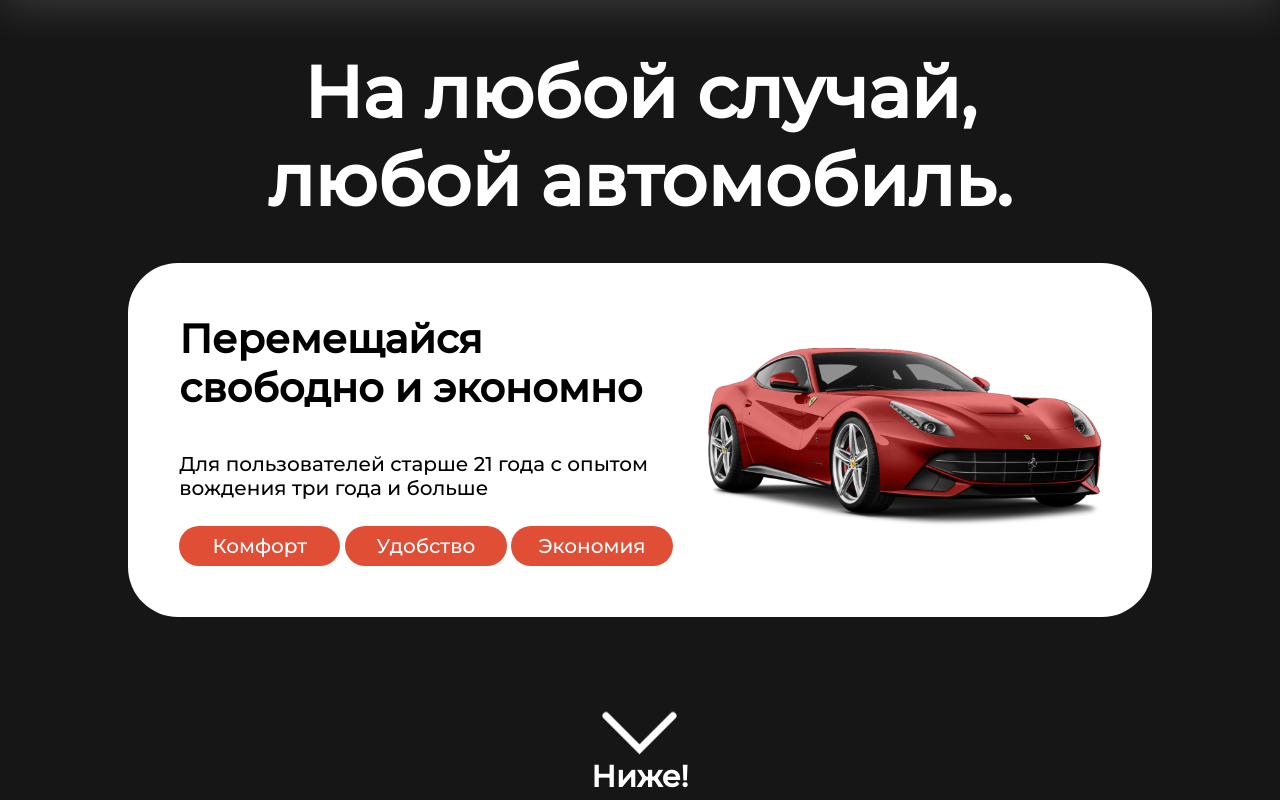
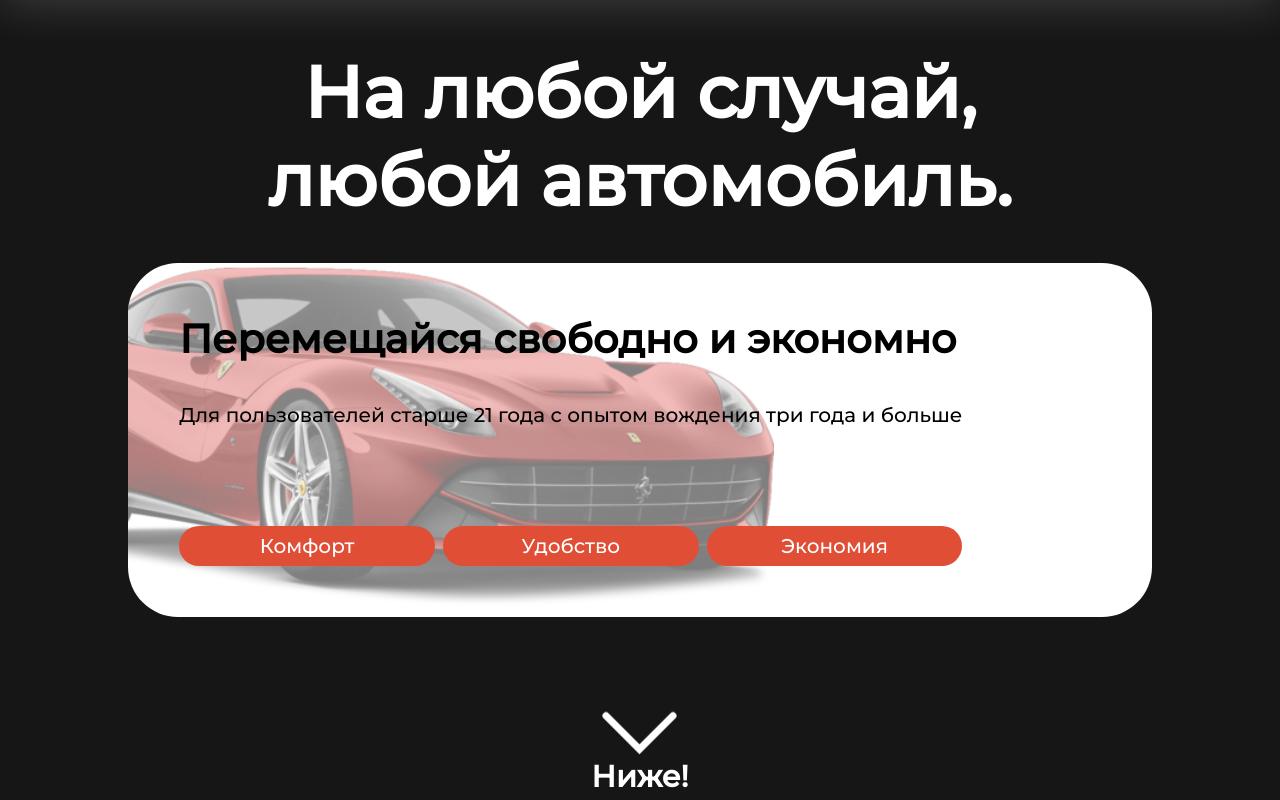
Before and after one commit to dinalwr/practice, a plain HTML site: page index.html in a window 1280 px wide. Shown: the top 800 px of the page. Drawn offline with nearby package versions, Linux system fonts and the light colour scheme.

Commit message:
Done main

```diff
--- a/css/index.sass
+++ b/css/index.sass
@@ -120,15 +120,22 @@ main
             text-align: center
             width: 100%
     &-item
+        position: relative
+        overflow: hidden
         margin: 5% 0
+        padding: 5%
         background: white
         border-radius: 50px
-        padding: 5%
-        align-content: space-between
         &-image
+            z-index: 0
+            position: absolute
+            left: -10%
             & img
-                width: 100%
+                opacity: 0.5
+                width: 120%
         &-description
+            position: relative
+            z-index: 1
             margin-right: 35px
             height: 100%
             h1
@@ -156,7 +163,6 @@ main
         height: 8vh
 
 .product
-    height: 100vh
 
 .cards
     align-items: stretch
@@ -207,8 +213,6 @@ main
     & tr.top, & tr:hover
         color: #000
         background-color: #fff
-
-
 
 @keyframes updown
     0%
```
Also changed, not shown: css/index.css, 1 other file.
